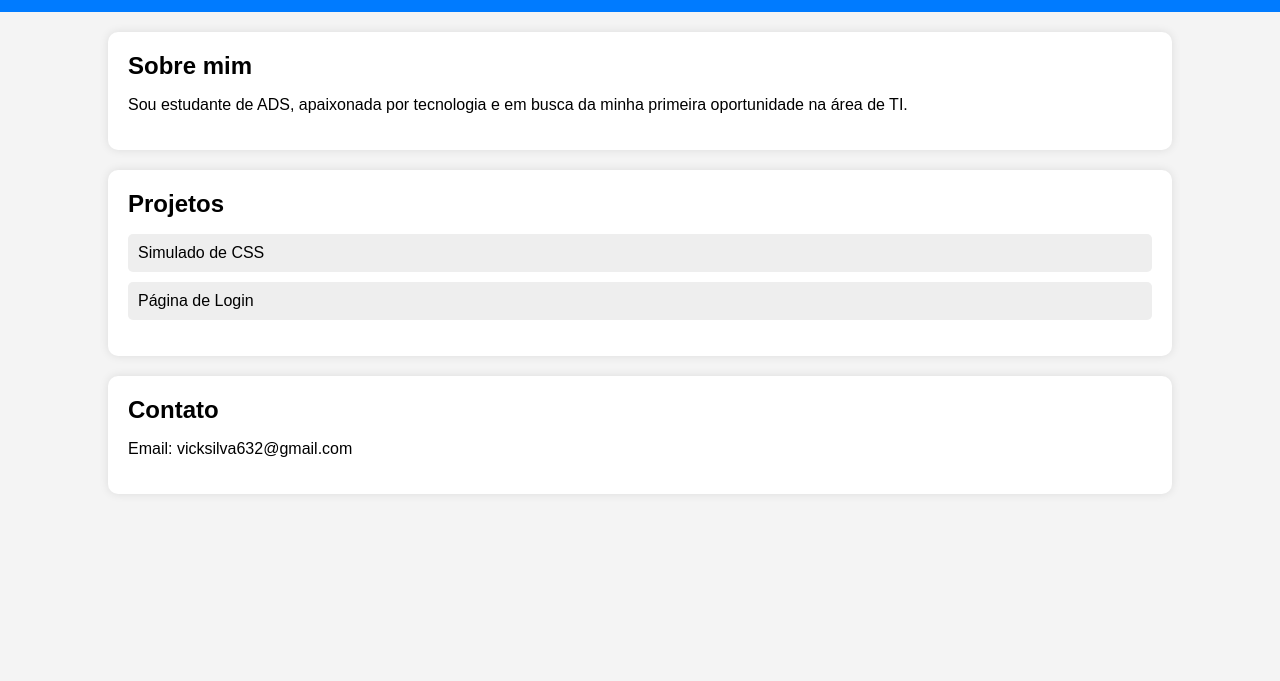
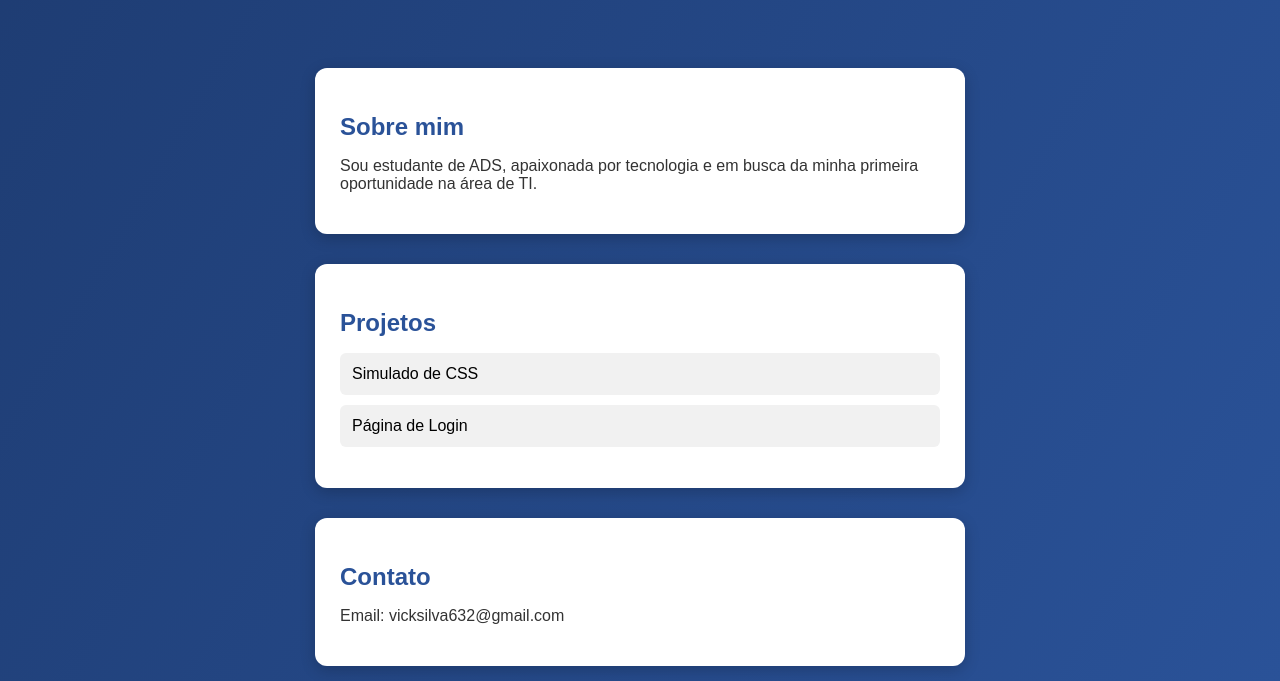
Before and after one commit to vitoriarodrigues-dev/site-pessoal, a plain HTML site: page index.html in a window 1280 px wide. Shown: the part 135-816 px from the top of the page. Drawn offline with Linux system fonts and the light colour scheme.

Commit message:
Update style.css

```diff
--- a/style.css
+++ b/style.css
@@ -1,27 +1,36 @@
 body {
   font-family: Arial, sans-serif;
   margin: 0;
-  background-color: #f4f4f4;
+  background: linear-gradient(120deg, #1e3c72, #2a5298);
+  display: flex;
+  flex-direction: column;
+  align-items: center;
 }
 
 header {
-  background-color: #007bff;
+  width: 100%;
+  text-align: center;
   color: white;
-  text-align: center;
-  padding: 30px 0;
+  padding: 40px 0;
+}
+
+header h1 {
+  margin-bottom: 10px;
 }
 
 section {
   background: white;
-  margin: 20px auto;
-  padding: 20px;
-  width: 80%;
-  border-radius: 10px;
-  box-shadow: 0px 0px 10px rgba(0,0,0,0.1);
+  width: 90%;
+  max-width: 600px;
+  margin: 15px 0;
+  padding: 25px;
+  border-radius: 12px;
+  box-shadow: 0px 4px 15px rgba(0,0,0,0.2);
 }
 
-h1, h2 {
-  margin: 0 0 10px;
+h2 {
+  color: #2a5298;
+  margin-bottom: 10px;
 }
 
 ul {
@@ -30,8 +39,12 @@ ul {
 }
 
 li {
-  background: #eee;
+  background: #f1f1f1;
   margin: 10px 0;
-  padding: 10px;
-  border-radius: 5px;
+  padding: 12px;
+  border-radius: 6px;
 }
+
+p {
+  color: #333;
+}
```
